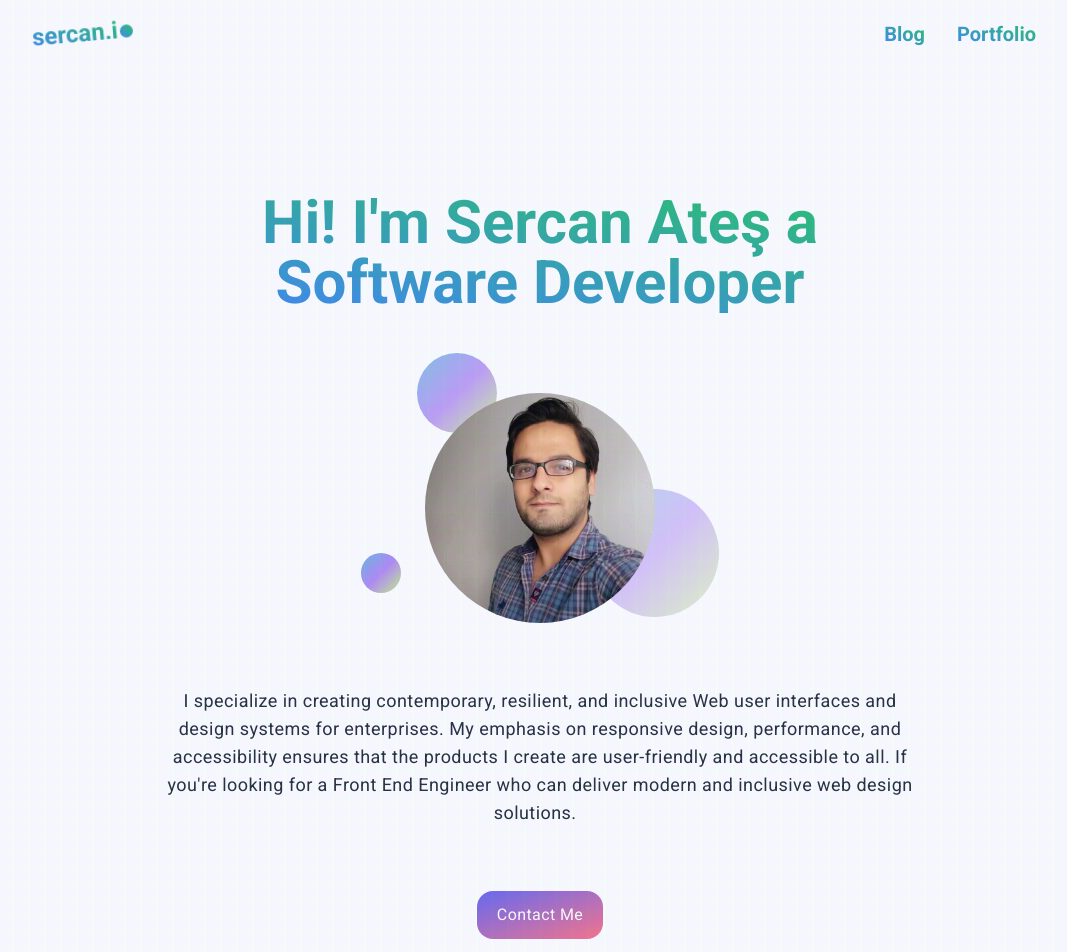
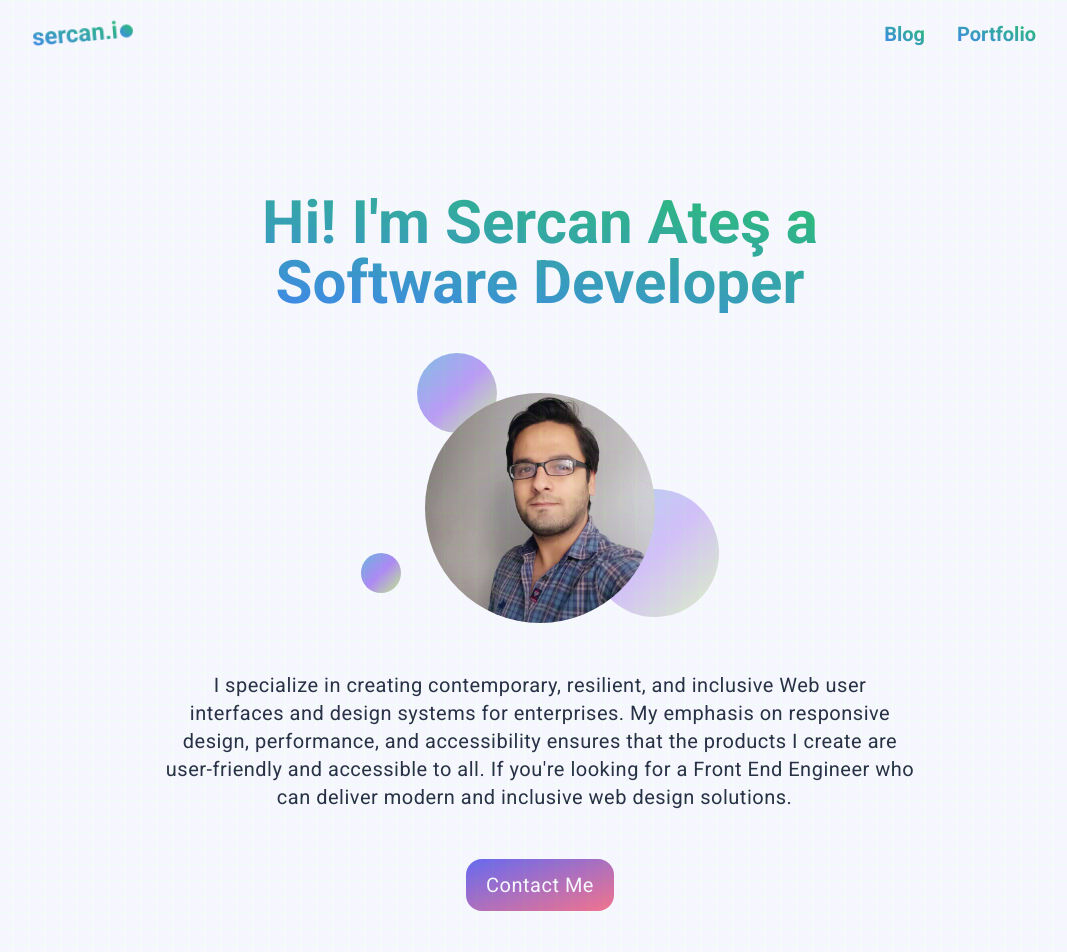
Before and after one commit to sercanio/homepage, a Next.js app: page / in a window 1280 px wide. Shown: the top 952 px of the page, without its empty margins (100-1167 px from the left). Built offline with nearby package versions, Linux system fonts and the light colour scheme.

Commit message:
Give responsiveness to the hero button

```diff
--- a/pages/index.tsx
+++ b/pages/index.tsx
@@ -13,11 +13,11 @@ export default function Home() {
         <meta name="description" content="Sercan Ateş's personal website." />
       </Head>
       <section className="flex flex-col w-full mt-14 sm:mt-24 md:mt-28 max-w-[1920px] mx-auto">
-        <div className="flex flex-col justify-center items-center gap-20 px-8 sm:px-16 md:px-32 lg:px-64">
-          <h2 className="text-4xl lg:text-5xl xl:text-6xl 2xl:text-7xl text-gradient-hero text-center max-w-3xl">
+        <div className="flex flex-col justify-center items-center gap-20 px-0 sm:px-16 md:px-32 lg:px-64">
+          <h2 className="text-4xl lg:text-5xl xl:text-6xl 2xl:text-7xl text-gradient-hero text-center max-w-3xl px-2">
             Hi! I&apos;m Sercan Ateş a Software Developer
           </h2>
-          <div className="flex flex-col gap-12 justify-between items-center max-w-3xl">
+          <div className="flex flex-col gap-8 justify-between items-center max-w-3xl overflow-x-clip">
             <div className="w-fit relative">
               <span className="w-20 h-20 rounded-full bg-gradient-to-br from-sky-600 via-violet-600 to-lime-400 absolute -top-10 -left-2 opacity-50 z-10" />
               <Image
@@ -30,7 +30,7 @@ export default function Home() {
               <span className="w-32 h-32 rounded-full bg-gradient-to-br from-sky-600 via-violet-600 to-lime-400 absolute top-24 -right-16 opacity-30 z-0" />
               <span className="w-10 h-10 rounded-full bg-gradient-to-br from-sky-600 via-violet-600 to-lime-400 absolute top-40 -left-16 opacity-60 z-0" />
             </div>
-            <p className="leading-7 tracking-wide text-lg text-center">
+            <p className="leading-7 tracking-wide text-lg xl:text-xl text-center px-2">
               I specialize in creating contemporary, resilient, and inclusive
               Web user interfaces and design systems for enterprises. My
               emphasis on responsive design, performance, and accessibility
@@ -40,7 +40,9 @@ export default function Home() {
               <span className="animate-cursorBlink">&nbsp;|</span>
             </p>
             <Link href="#contact">
-              <Button variant="">Contact Me</Button>
+              <Button variant="" className="text-base: md:text-xl">
+                Contact Me
+              </Button>
             </Link>
           </div>
         </div>
--- a/src/components/Button/index.tsx
+++ b/src/components/Button/index.tsx
@@ -1,13 +1,13 @@
 import React, { ReactComponentElement } from 'react'
 import { ButtonProps } from '@/types'
 
-const Button = (props: ButtonProps): JSX.Element => {
+const Button = ({ children, className, type }: ButtonProps): JSX.Element => {
   return (
     <button
-      {...props}
-      className="px-5 py-3 rounded-2xl max-w-sm bg-gradient-to-br from-indigo-500  to-rose-400 text-white tracking-wide hover:bg-gradient-to-lr hover:scale-105 outline-none focus:outline-blue-600  hover:shadow-xs  hover:shadow-red-600"
+      type={type}
+      className={`px-5 py-3 rounded-2xl max-w-sm bg-gradient-to-br from-indigo-500  to-rose-400 text-white tracking-wide hover:bg-gradient-to-lr hover:scale-105 outline-none focus:outline-blue-600  hover:shadow-xs  hover:shadow-red-600 ${className}`}
     >
-      {props.children}
+      {children}
     </button>
   )
 }
```
